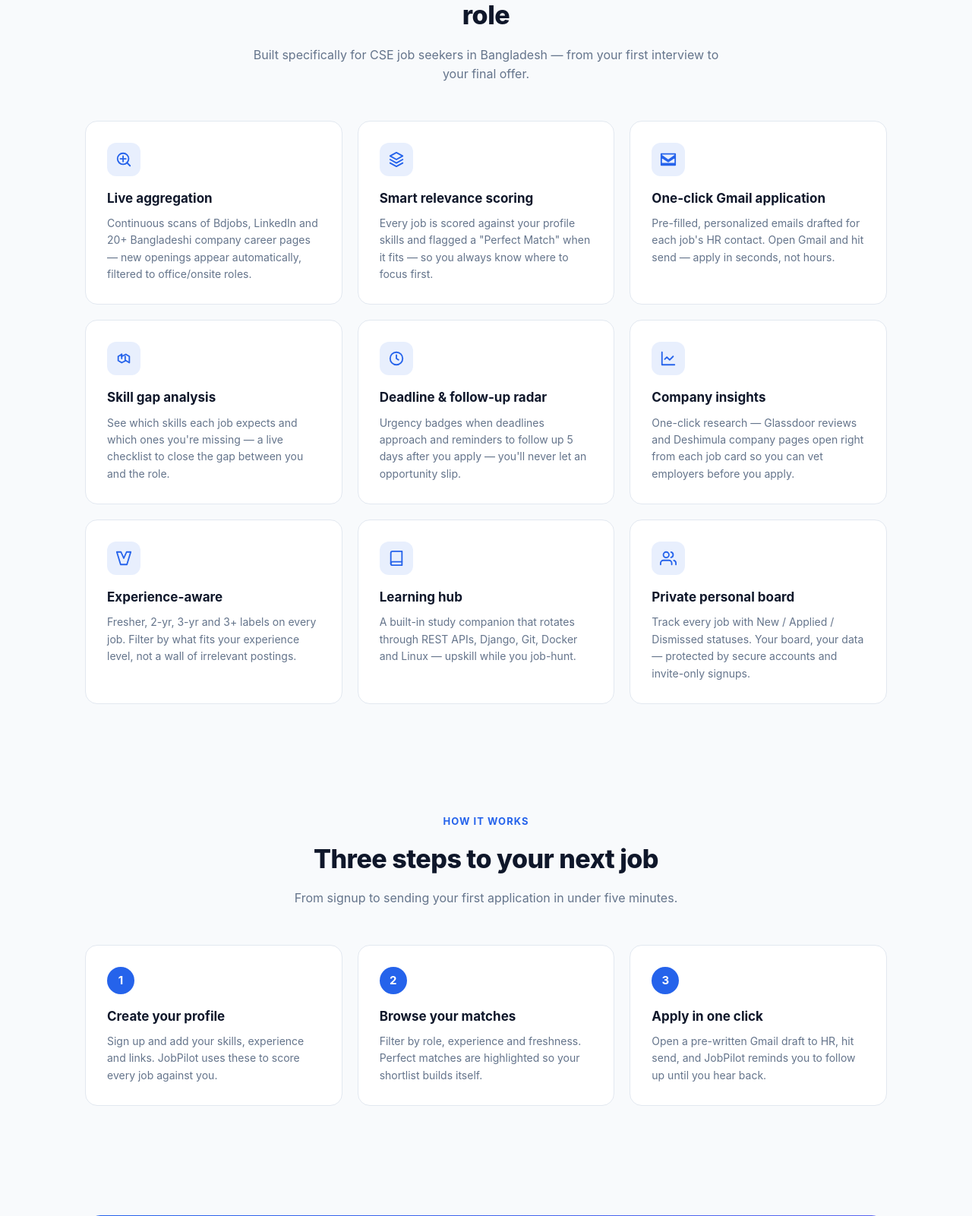
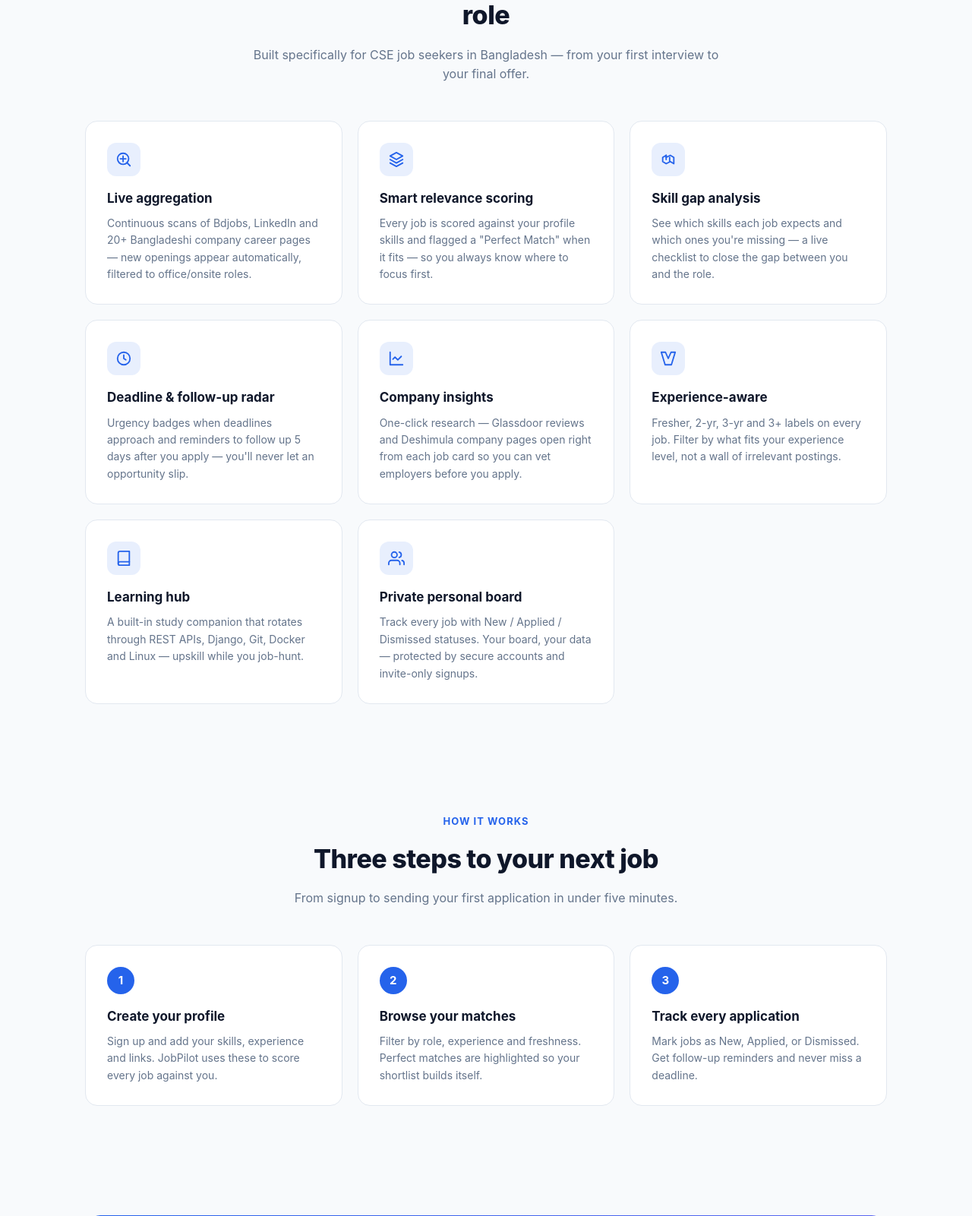
Before and after one commit to ssmugdho7/jobpilot, a Flask app: template app/web/templates/home.html in a window 1280 px wide. Shown: the part 922-2523 px from the top of the page at 76% size. Run offline with Flask 3, Linux system fonts and the light colour scheme; the template is opened without the code that fills it, so the values that code supplies are empty; parts of the project's set-up code (start-up, migrations or seed data) failed here and were passed over.

Commit message:
remove one-click gmail application from home page

```diff
--- a/app/web/templates/home.html
+++ b/app/web/templates/home.html
@@ -158,11 +158,6 @@
         <p>Every job is scored against your profile skills and flagged a &quot;Perfect Match&quot; when it fits — so you always know where to focus first.</p>
       </div>
       <div class="feature">
-        <div class="icon"><svg width="22" height="22" viewBox="0 0 24 24" fill="none" stroke="currentColor" stroke-width="2" stroke-linecap="round" stroke-linejoin="round"><path d="M2 4h20v16H2V4zm0 2v.01L12 13 22 6.01V6l-10 7L2 6zm0 2.5L12 15l10-6.5V18H2V8.5z"/></svg></div>
-        <h3>One-click Gmail application</h3>
-        <p>Pre-filled, personalized emails drafted for each job's HR contact. Open Gmail and hit send — apply in seconds, not hours.</p>
-      </div>
-      <div class="feature">
         <div class="icon"><svg width="22" height="22" viewBox="0 0 24 24" fill="none" stroke="currentColor" stroke-width="2" stroke-linecap="round" stroke-linejoin="round"><path d="M9 6 4 9v6l5 3 6-3 5 3V9l-5-3-6 3z"/><path d="M9 6v6"/><path d="M14 9v6"/></svg></div>
         <h3>Skill gap analysis</h3>
         <p>See which skills each job expects and which ones you're missing — a live checklist to close the gap between you and the role.</p>
@@ -214,8 +209,8 @@
       </div>
       <div class="step">
         <div class="num">3</div>
-        <h3>Apply in one click</h3>
-        <p>Open a pre-written Gmail draft to HR, hit send, and JobPilot reminds you to follow up until you hear back.</p>
+        <h3>Track every application</h3>
+        <p>Mark jobs as New, Applied, or Dismissed. Get follow-up reminders and never miss a deadline.</p>
       </div>
     </div>
   </div>
```
